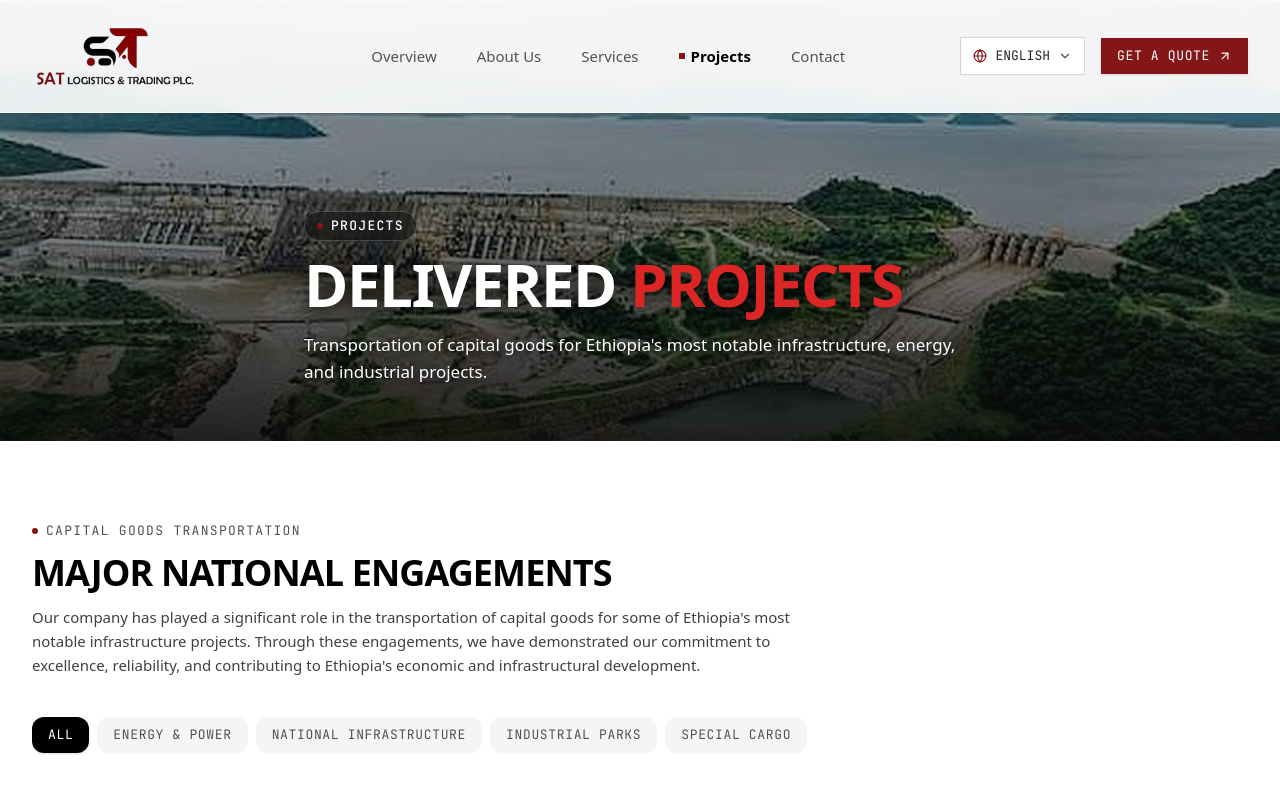
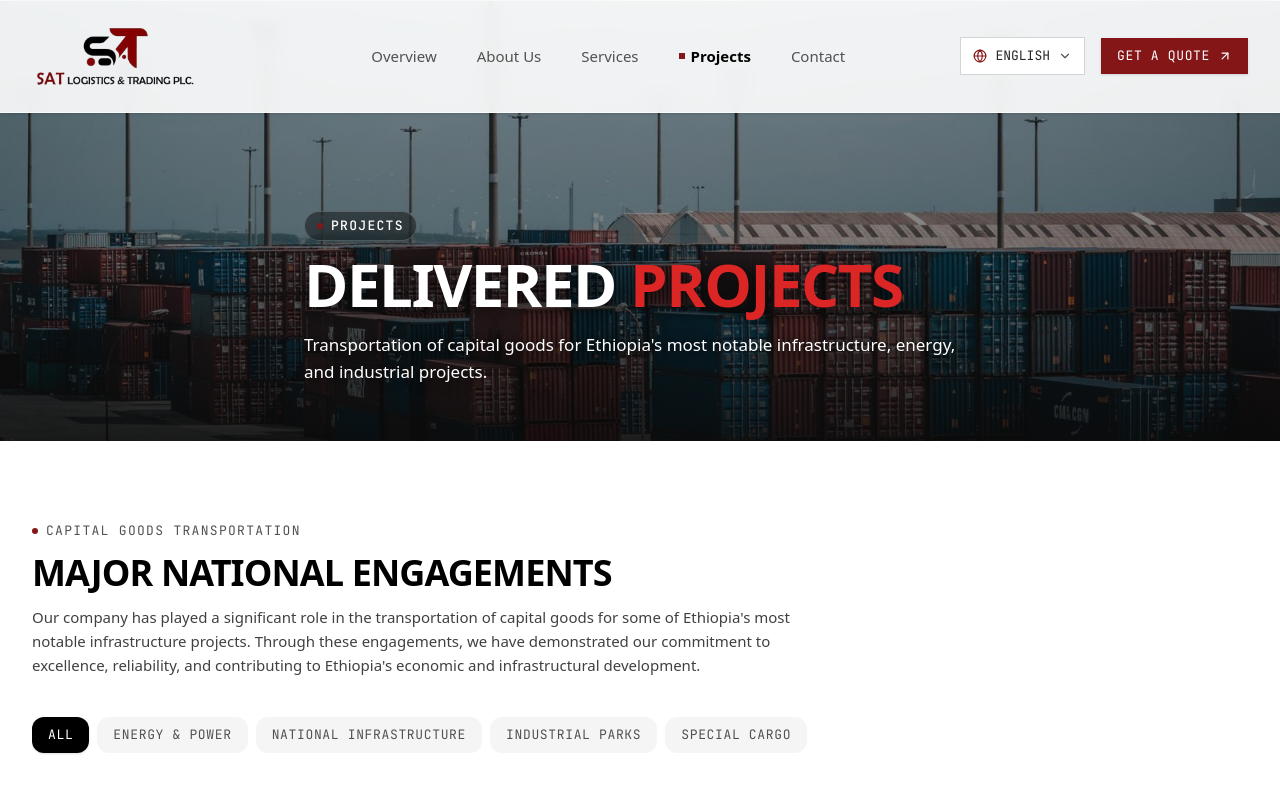
Before and after one commit to zeamdos/SAT-Logestics-and-Trading-plc, a Next.js app: page /projects in a window 1280 px wide. Shown: the top 800 px of the page. Built offline with nearby package versions, Linux system fonts and the light colour scheme.

Commit message:
feat: match Delivered Projects hero picture to Services page and add Zeamdos Tech footer attribution

```diff
--- a/src/app/projects/page.tsx
+++ b/src/app/projects/page.tsx
@@ -69,14 +69,14 @@ export default function ProjectsPage() {
       <section className="relative w-full min-h-[48vh] lg:min-h-[55vh] -mt-[112px] pt-[120px] flex flex-col justify-end overflow-hidden bg-neutral-950">
         <div className="absolute inset-0 z-0">
           <Image
-            src="/images/projects/gerd-dam.jpg"
+            src="/images/pexels-samuel-wolfl-628277-1427541 (1).jpg"
             alt="Delivered Capital Projects"
             fill
             priority
             sizes="100vw"
-            className="object-cover object-center opacity-100 brightness-110 contrast-105"
+            className="object-cover object-[center_35%] opacity-100 brightness-110 contrast-105"
           />
-          {/* Drastically reduced shadow gradient: GERD dam & reservoir waters vividly visible */}
+          {/* Drastically reduced shadow gradient */}
           <div className="absolute inset-0 bg-gradient-to-t from-neutral-950/90 via-neutral-950/50 to-black/35" />
         </div>
         <div className="relative z-10 max-w-7xl mx-auto px-6 sm:px-8 pb-14">
--- a/src/components/Footer.tsx
+++ b/src/components/Footer.tsx
@@ -100,7 +100,12 @@ export const Footer: React.FC<FooterProps> = ({ currentLang, onNavigate }) => {
 
         {/* Bottom */}
         <div className="pt-6 flex flex-col sm:flex-row items-center justify-between gap-4 text-xs text-neutral-400 font-mono">
-          <div>{t.footer.copyright}</div>
+          <div className="flex flex-col sm:flex-row sm:items-center gap-1.5 sm:gap-4 text-center sm:text-left">
+            <div>{t.footer.copyright}</div>
+            <div className="text-[11px] text-neutral-500 font-normal">
+              Powered by <span className="font-semibold text-neutral-700">Zeamdos Tech</span> · Contact us: <a href="tel:0942099162" className="text-[#841618] hover:underline font-mono">0942099162</a>
+            </div>
+          </div>
           <button
             onClick={scrollToTop}
             data-cursor-label="TOP"
```
